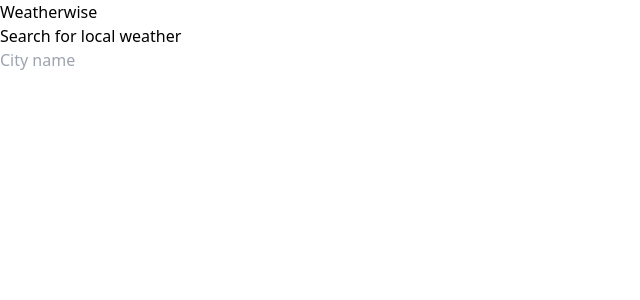
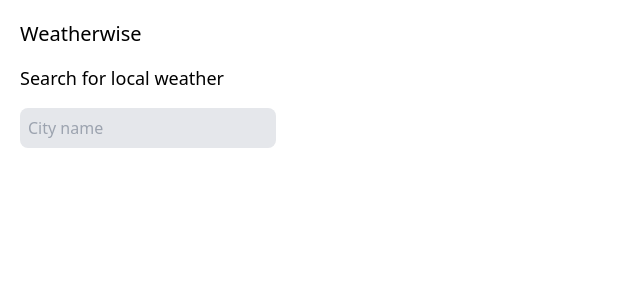
Before and after one commit to higracehuang/next-weather, a Next.js app: page / in a window 1280 px wide. Shown: the top 300 px of the page, without its empty margins (0-640 px from the left). Built offline with nearby package versions, Linux system fonts and the light colour scheme.

Commit message:
Style the search page

```diff
--- a/components/SearchBox.tsx
+++ b/components/SearchBox.tsx
@@ -1,7 +1,10 @@
 export default function SearchBox() {
   return (
     <>
-      <input type="text" placeholder="City name" />
+      <input
+      className="bg-gray-200 p-2 rounded-lg w-64"
+      type="text"
+      placeholder="City name" />
     </>
     )
 }
--- a/pages/index.tsx
+++ b/pages/index.tsx
@@ -7,11 +7,13 @@ export default function Home() {
     <Head>
       <title>WeatherWise</title>
     </Head>
-    <main>
-      <h1>Weatherwise</h1>
+    <main className="mt-5 mx-5">
+      <h1 className="text-xl font-medium mb-4">Weatherwise</h1>
       <form>
-        <h2>Search for local weather</h2>
-        <SearchBox />
+        <h2 className="text-lg mb-4">Search for local weather</h2>
+        <div className="mb-4">
+          <SearchBox />
+        </div>
       </form>
     </main>
     </>
```
